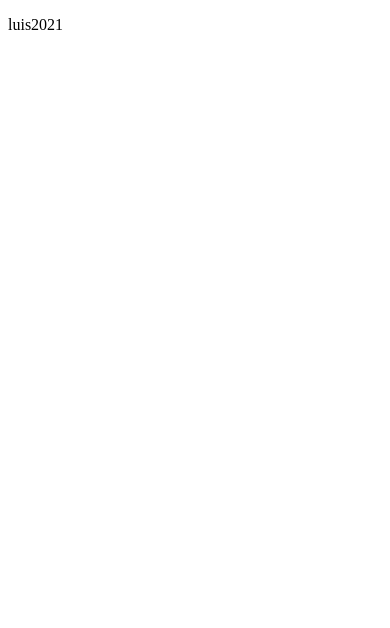
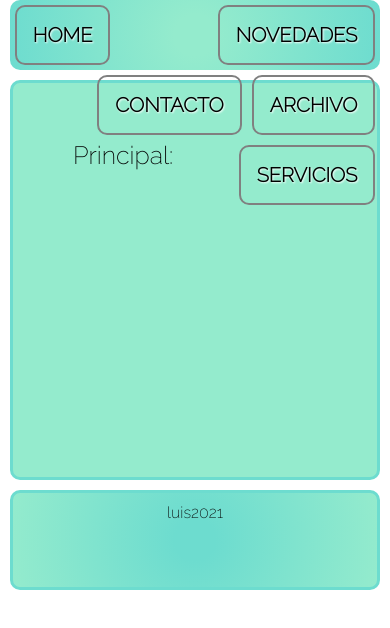
Before and after one commit to lgLuis/unSimpleMenu, a plain HTML site: page index.html in a window 390 px wide. Drawn offline with Linux system fonts and the light colour scheme.

Commit message:
css aplicado pero no es responsive

```diff
--- a/index.html
+++ b/index.html
@@ -5,14 +5,25 @@
     <meta http-equiv="X-UA-Compatible" content="IE=edge">
     <meta name="viewport" content="width=device-width, initial-scale=1.0">
     <title>Ejemplo de Menu</title>
+    <link rel="stylesheet" href="styles.css">
     <link href="https://fonts.googleapis.com/css2?family=Raleway:wght@200&display=swap" rel="stylesheet">
 
 </head>
 <body>
     <!--Header-->
+    <div class="menu">
+        <ul>
+            <li><a href="">HOME</a></li>
+            <li id="derecha"><a href="">NOVEDADES</a></li>
+            <li id="derecha"><a href="">ARCHIVO</a></li>
+            <li id="derecha" ><a href="">CONTACTO</a></li>
+            <li id="derecha"><a href="">SERVICIOS</a></li>
+        </ul>
+    </div>
 
     <!--Main-->
     <main>
+        <p>Principal:</p>
 
     </main>
     <!--Footer-->
--- a/styles.css
+++ b/styles.css
@@ -4,3 +4,90 @@
     padding: 0;
     font-family: 'Raleway', sans-serif;
 }
+
+/*
+https://colorhunt.co/palette/258212
+ffcb91  similar a naranja
+ffefa1  similar a amarillo
+94ebcd  similar a turquesa
+6ddccf  similar a celeste
+
+*/
+
+.menu{
+    background: rgb(148,235,205);
+    background: radial-gradient(circle, rgba(148,235,205,1) 11%, rgba(109,220,207,1) 100%);
+    width: 95%;
+    border-radius: 10px;
+    margin: 0px auto;
+    height: 70px;
+}
+
+.menu ul{
+    margin: 0;
+    padding: 0;
+}
+
+.menu li{
+    display: inline-block; /*importante*/
+}
+
+.menu a{
+    text-decoration: none;
+    font-size: 20px;
+    color: black;
+    font-weight: bold;
+    text-shadow: 1px 1px 2px white;
+    display: block;     /*importante*/
+    margin: 5px;
+    padding: 16px;
+    transition: 0.5s background-color 0.25s;
+    border: 2px solid grey;
+    border-radius: 10px;
+}
+
+.menu a:hover{
+    color: white;
+    background-color: #6ddccf;
+    border: 2px solid #94ebcd;
+}
+
+main{
+    height: 400px;
+    width: 95%;
+    margin: 10px auto;
+    border: 3px solid #6ddccf;
+    border-radius: 10px;
+    background-color: #94ebcd;
+}
+
+main p{
+    text-align: center;
+    font-size: 25px;
+    padding-top: 10px;
+}
+
+#derecha{
+    float: right;
+}
+
+.footer{
+    height: 100px;
+    width: 95%;
+    margin: 10px auto;
+    border: 3px solid #6ddccf;
+    border-radius: 10px;
+    background: rgb(109,220,207);
+    background: radial-gradient(circle, rgba(109,220,207,1) 11%, rgba(148,235,205,1) 100%);
+}
+
+.footer:hover{
+    background: rgb(148,235,205);
+    background: radial-gradient(circle, rgba(148,235,205,1) 11%, rgba(109,220,207,1) 100%);
+
+}
+
+.footer p{
+    text-align: center;
+    padding: 10px;
+}
```
